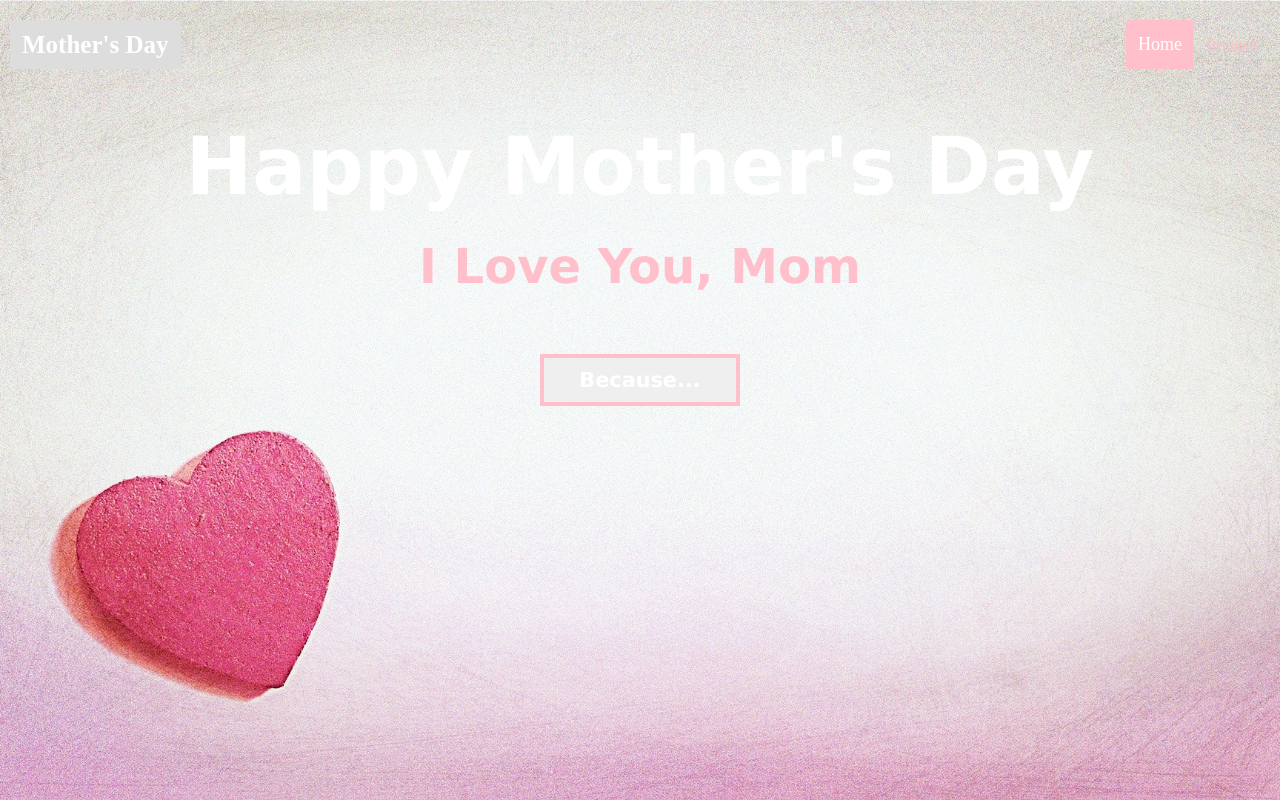
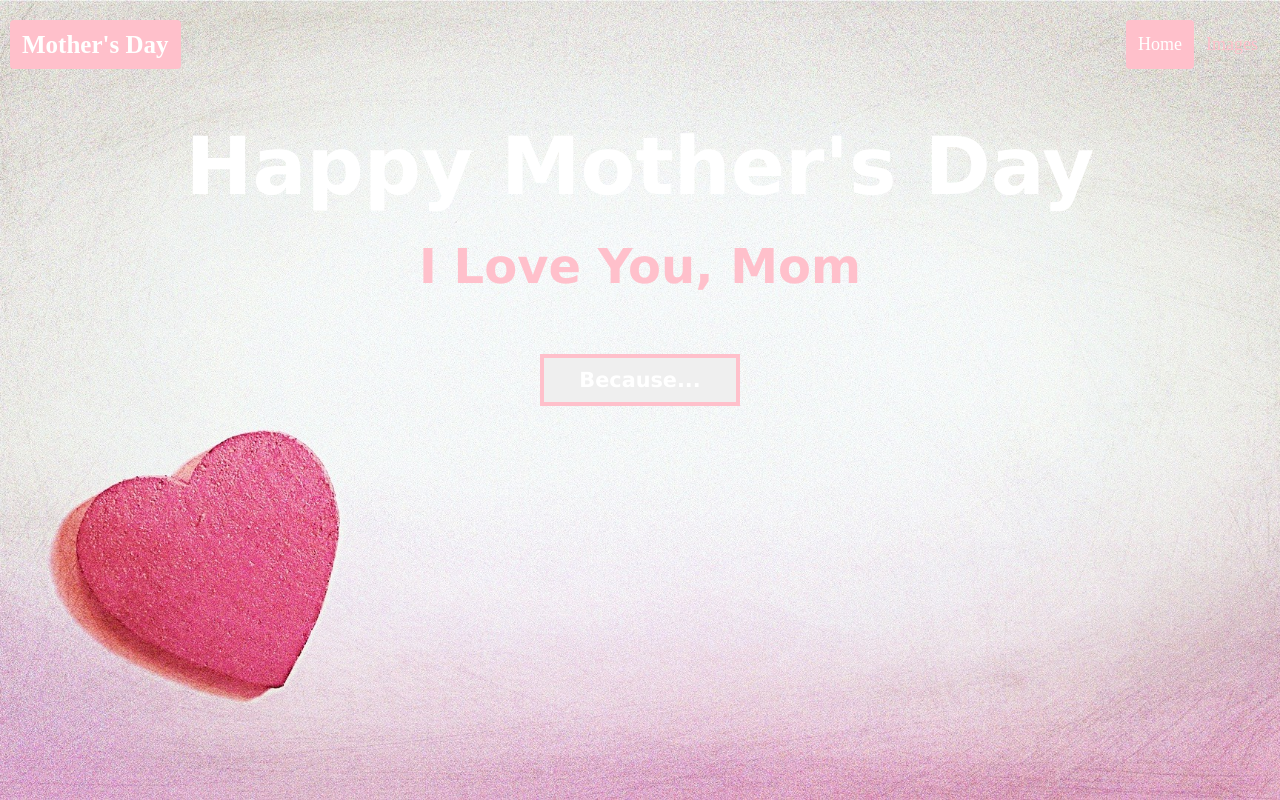
Before and after one commit to nickdurbin/MothersDay, a website: page index.html in a window 1280 px wide. In both pictures the pointer is over the link "Mother's Day". Drawn offline with Linux system fonts and the light colour scheme; a web font is replaced by a local one.

Commit message:
Minor header changes.

```diff
--- a/style.css
+++ b/style.css
@@ -38,11 +38,12 @@ body {
 .header a.logo {
   font-size: 25px;
   font-weight: bold;
+  color: white;
 }
 
 /* Change the background color on mouse-over */
 .header a:hover {
-  background-color: #ddd;
+  background-color: pink;
   color: white;
 }
 
```
